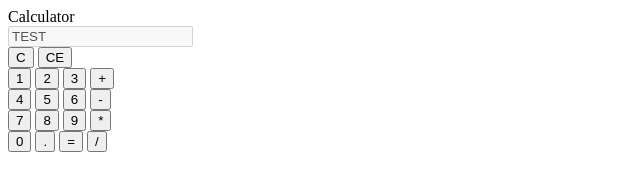
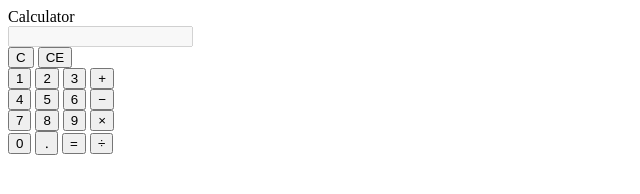
Before and after one commit to MichaelStett/Patronage-JS, a plain HTML site: page www/index.html in a window 1280 px wide. Shown: the full height of the page, 0-640 px from the left. Drawn offline with Linux system fonts and the light colour scheme.

Commit message:
Changed symbols and classes in html

```diff
--- a/www/index.html
+++ b/www/index.html
@@ -7,14 +7,12 @@
 </head>
 
 <div class="jumbotron">
-    <div class="display-4">Calculator</div>
-    <div class="container calculator">
-        <div class="input-group input-group-sm">
-            <input value="TEST" class="text-right text-white bg-dark" disabled>
-        </div>
+    <div id="calculator">
         <div class="btn-toolbar" role="toolbar">
-            <div class="col-sm-6">
-                <div class="btn-group btn-block" role="group">
+            <div class="col-xs col-sm-6">
+                <div id="title">Calculator</div>
+                <input id="screen" disabled>
+                <div class="btn-group" role="group">
                     <button type="button" class="cancel cancel-one">C</button>
                     <button type="button" class="cancel cancel-all">CE</button>
                 </div>
@@ -22,28 +20,28 @@
                     <button type="button" class="number">1</button>
                     <button type="button" class="number">2</button>
                     <button type="button" class="number">3</button>
-                    <button type="button" class="operator">+</button>
+                    <button type="button" class="operator">&plus;</button>
                 </div>
 
                 <div class="btn-group" role="group">
                     <button type="button" class="number">4</button>
                     <button type="button" class="number">5</button>
                     <button type="button" class="number">6</button>
-                    <button type="button" class="operator">-</button>
+                    <button type="button" class="operator">&minus;</button>
                 </div>
 
                 <div class="btn-group" role="group">
                     <button type="button" class="number">7</button>
                     <button type="button" class="number">8</button>
                     <button type="button" class="number">9</button>
-                    <button type="button" class="operator">*</button>
+                    <button type="button" class="operator">&times;</button>
                 </div>
 
                 <div class="btn-group" role="group">
                     <button type="button" class="number">0</button>
-                    <button type="button" class="dot">.</button>
-                    <button type="button" class="operator">=</button>
-                    <button type="button" class="operator">/</button>
+                    <button type="button" class="dot">&#8228;</button>
+                    <button type="button" class="operator">&equals;</button>
+                    <button type="button" class="operator">&divide;</button>
                 </div>
             </div>
         </div>
```
